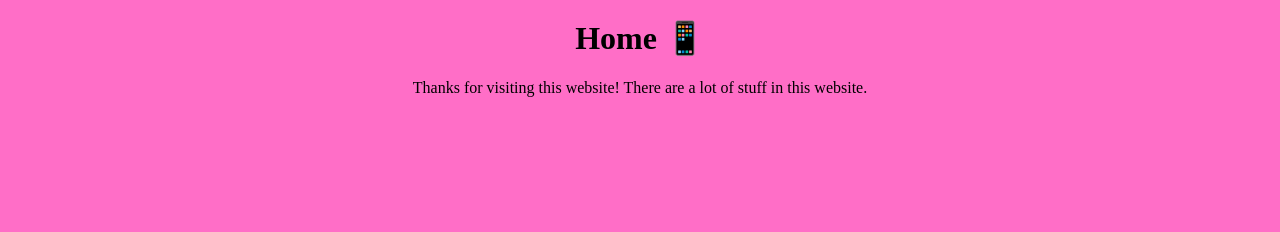
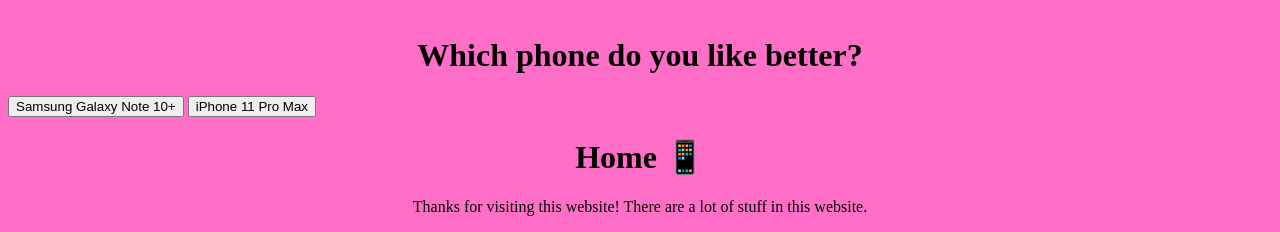
Before and after one commit to praveenakarapu/HKAW999910.github.io, a plain HTML site: page index.html in a window 1280 px wide. Shown: the part 1176-1408 px from the top of the page. Before the commit the page ends 1289 px from the top, so only its background shows below. Drawn offline with Linux system fonts and the light colour scheme.

Commit message:
Added buttons

```diff
--- a/index.html
+++ b/index.html
@@ -17,6 +17,22 @@ body {
 <center>
 <img src="https://raw.githubusercontent.com/praveenakarapu/HKAW999910.github.io/gh-pages/iP11PXvsSGN10.jpg" width="1210" height="1010" align="center">
 </center>
+<br>
+<h1 align="center">Which phone do you like better?</h1>
+<button onclick="SGN10()">Samsung Galaxy Note 10+</button>
+
+<script>
+function SGN10() {
+  alert("Cool!");
+}
+</script>
+<button onclick="I11()">iPhone 11 Pro Max</button>
+
+<script>
+function I11() {
+  alert("Cool!");
+}
+</script>
 <h1 align="center">Home &#128241</h1>
 <p align="center">Thanks for visiting this website! There are a lot of stuff in this website.</p>
 </body>
```
